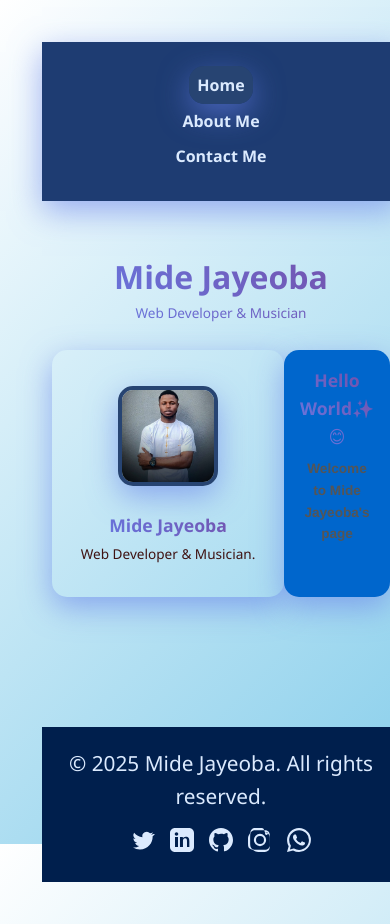
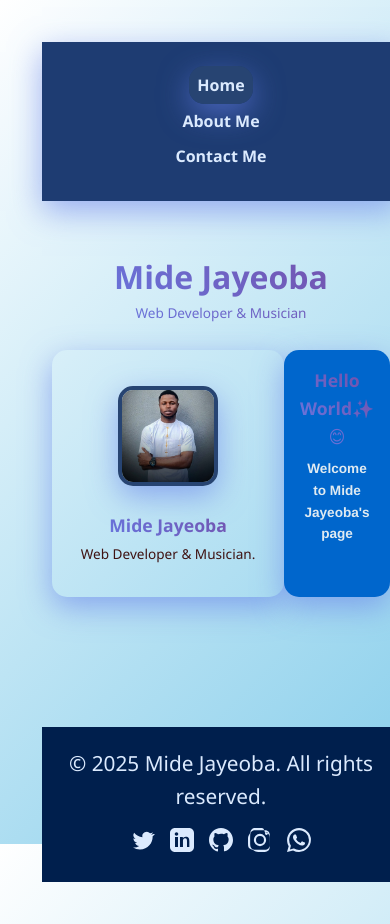
Before and after one commit to MideJayeoba/myPortfolio, a React (Vite) app in the folder react-profilepage/: page / in a window 390 px wide. Shown: the top 924 px of the page. Built offline with nearby package versions, Linux system fonts and the light colour scheme.

Commit message:
made the contact more responsive

```diff
--- a/react-profilepage/src/App.css
+++ b/react-profilepage/src/App.css
@@ -201,7 +201,7 @@ h2 {
 h3 {
   font-family: 'Franklin Gothic Medium', Arial, sans-serif;
   font-size: 1.42rem;
-  color: #555;
+  color: hsl(205, 40%, 91%);
   margin-bottom: 20px;
 }
 
@@ -507,7 +507,7 @@ footer p {
   box-shadow: 0 10px 20px rgba(102, 126, 234, 0.7);
 }
 .hover-glow:hover {
-  text-shadow: 0 0 8px #667eea;
+  /* text-shadow: 0 0 8px #667eea; */
 }
 .fade-in {
   animation: fadeIn 1.5s ease forwards;
@@ -549,6 +549,6 @@ footer p {
 input:focus, textarea:focus {
   outline: none;
   border-color: var(--accent-color);
-  box-shadow: 0 0 5px var(--accent-color);
+  /* box-shadow: 0 0 5px var(--accent-color); */
   transition: box-shadow 0.3s ease;
 }
```
